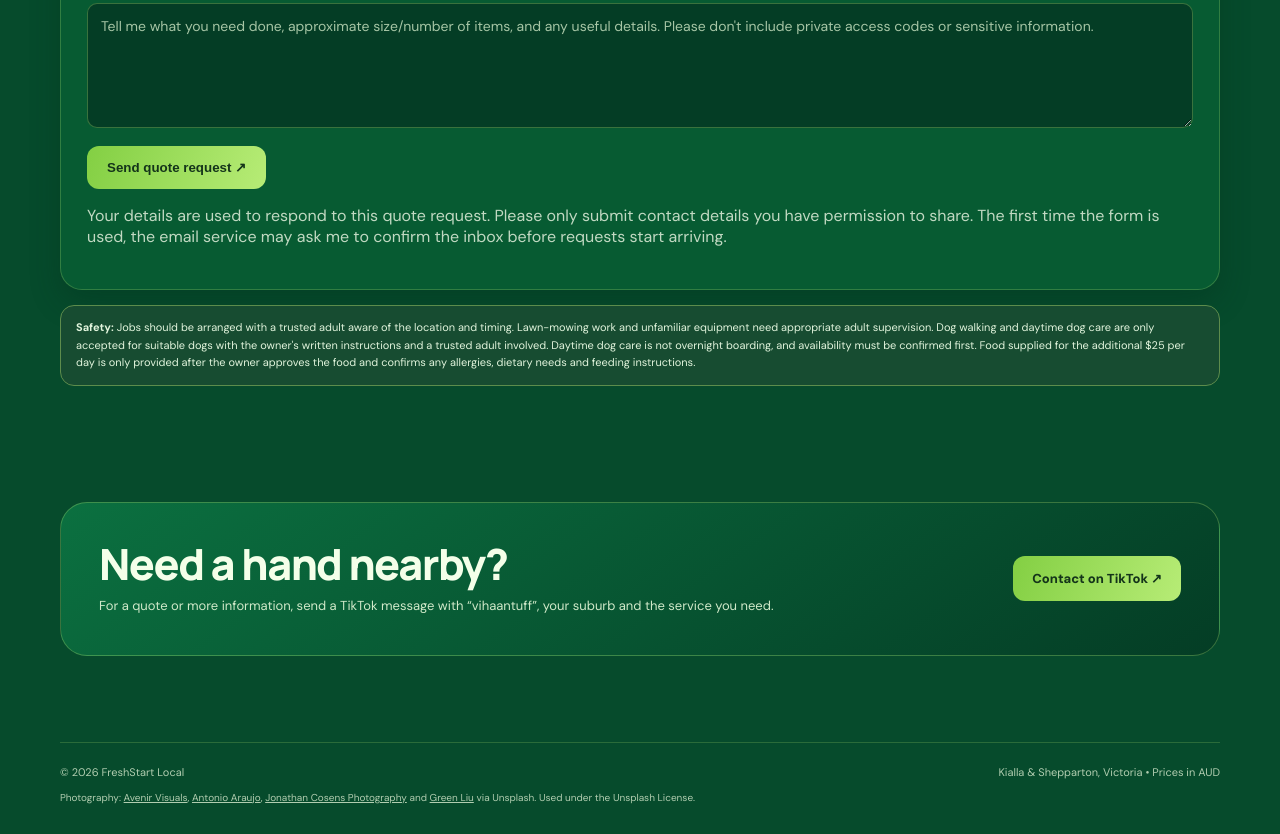
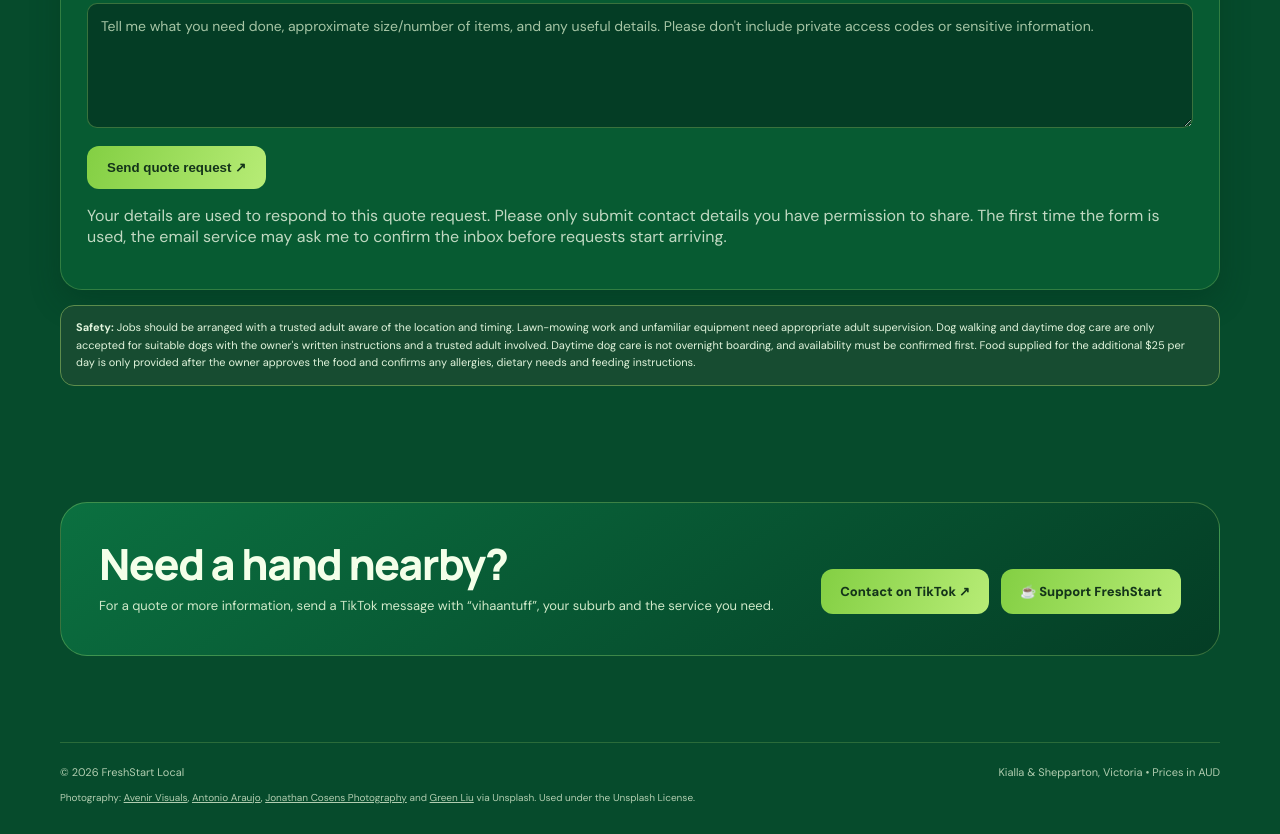
Before and after one commit to vihaanchillguy-ui/vihaan-portfolio, a plain HTML site: page local-services/index.html in a window 1280 px wide. Shown: the part 5111-5945 px from the top of the page. Drawn offline with Linux system fonts and the light colour scheme.

Commit message:
Add Buy Me a Coffee support link to FreshStart Local

```diff
--- a/local-services/index.html
+++ b/local-services/index.html
@@ -129,7 +129,7 @@ h1,h2,h3,.servicebody h3,.pricehead h3,.location-main h2,.kitcard h3{color:#edf3
 </form>
 <div class="note"><strong>Safety:</strong> Jobs should be arranged with a trusted adult aware of the location and timing. Lawn-mowing work and unfamiliar equipment need appropriate adult supervision. Dog walking and daytime dog care are only accepted for suitable dogs with the owner's written instructions and a trusted adult involved. Daytime dog care is not overnight boarding, and availability must be confirmed first. Food supplied for the additional $25 per day is only provided after the owner approves the food and confirms any allergies, dietary needs and feeding instructions.</div>
 </section>
-<section><div class="contact"><div><h2>Need a hand nearby?</h2><p>For a quote or more information, send a TikTok message with “vihaantuff”, your suburb and the service you need.</p></div><a class="btn" href="https://www.tiktok.com/@vihaantuff" target="_blank" rel="noopener">Contact on TikTok ↗</a></div></section>
+<section><div class="contact"><div><h2>Need a hand nearby?</h2><p>For a quote or more information, send a TikTok message with “vihaantuff”, your suburb and the service you need.</p></div><div class="actions"><a class="btn" href="https://www.tiktok.com/@vihaantuff" target="_blank" rel="noopener">Contact on TikTok ↗</a><a class="btn" href="https://buymeacoffee.com/vihaansaini" target="_blank" rel="noopener">☕ Support FreshStart</a></div></div></section>
 </div>
 </main>
 <footer><div class="wrap foot"><span>© 2026 FreshStart Local</span><span>Kialla & Shepparton, Victoria • Prices in AUD</span></div><div class="wrap credits">Photography: <a href="https://unsplash.com/photos/man-washing-a-car-covered-in-foam-8s9GAPUMimY" target="_blank" rel="noopener">Avenir Visuals</a>, <a href="https://unsplash.com/photos/a-man-mowing-the-grass-with-a-lawnmower-X5ThSAAa-Rg" target="_blank" rel="noopener">Antonio Araujo</a>, <a href="https://unsplash.com/photos/two-trash-bins-with-dg-f-markings-under-a-tree-Mrg6b6HSXgQ" target="_blank" rel="noopener">Jonathan Cosens Photography</a> and <a href="https://unsplash.com/photos/a-person-and-a-dog-in-a-park-V1DP_Tg7nYY" target="_blank" rel="noopener">Green Liu</a> via Unsplash. Used under the Unsplash License.</div></footer>
```
